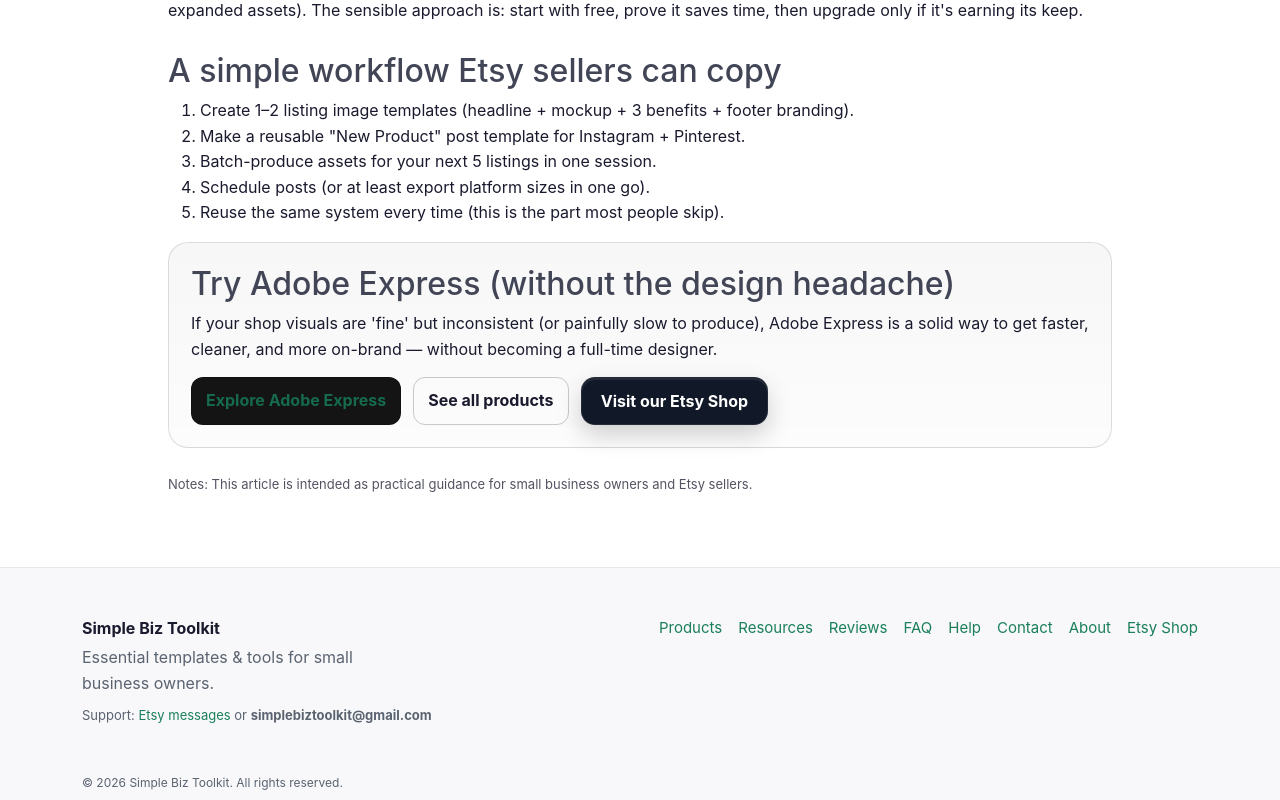
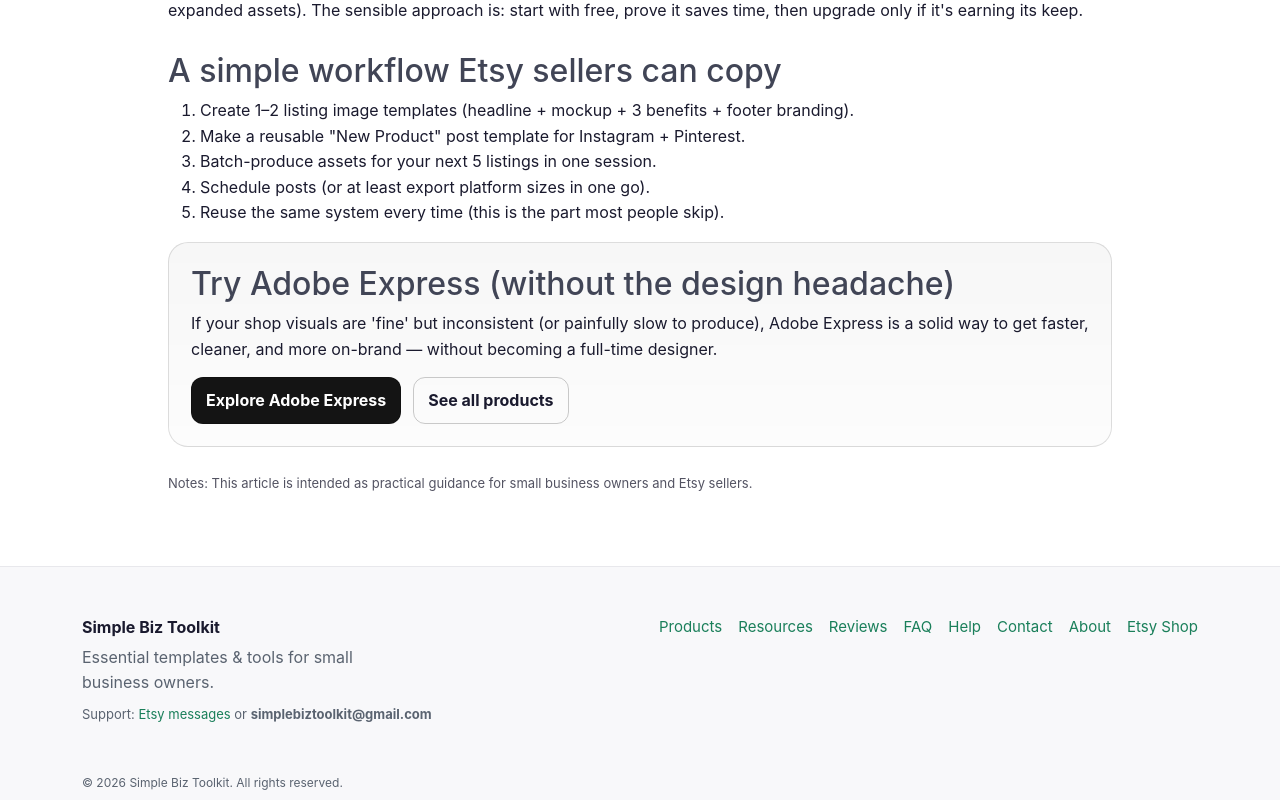
Before and after one commit to jpdevpersonal/simplebiztoolkit-next, a Next.js app: page /blog/adobe-express-etsy in a window 1280 px wide. In both pictures the pointer is over the link "Explore Adobe Express". Shown: the part 2733-3533 px from the top of the page. Built offline with nearby package versions, Linux system fonts and the light colour scheme; no server answers.

Commit message:
Changed hover on article cta to stay white. Reduced image size

```diff
--- a/src/app/blog/articles/adobe-express-etsy.tsx
+++ b/src/app/blog/articles/adobe-express-etsy.tsx
@@ -171,7 +171,7 @@ export default function AdobeExpressEtsyContent() {
         primaryLabel="Explore Adobe Express"
         primaryHref={AFFILIATE_URL}
         showHomeLink={true}
-        showEtsyLink={true}
+        showEtsyLink={false}
       />
 
       <ArticleFooter>
--- a/src/styles/articleStyle.css
+++ b/src/styles/articleStyle.css
@@ -136,6 +136,10 @@
   font-weight: 700;
 }
 
+.article-cta-btn-primary:hover {
+  color: white;
+}
+
 .article-cta-btn-primary {
   background: rgba(0, 0, 0, 0.92);
   color: white;
--- a/src/styles/theme.css
+++ b/src/styles/theme.css
@@ -238,6 +238,7 @@ h5 {
 }
 
 .ctaButton:hover {
+  color: white;
   background: var(--cta-bg-hover);
   transform: translateY(-1px);
   box-shadow:
```
Also changed, not shown: public/images/simple-biz-toolkit-logo.png.
